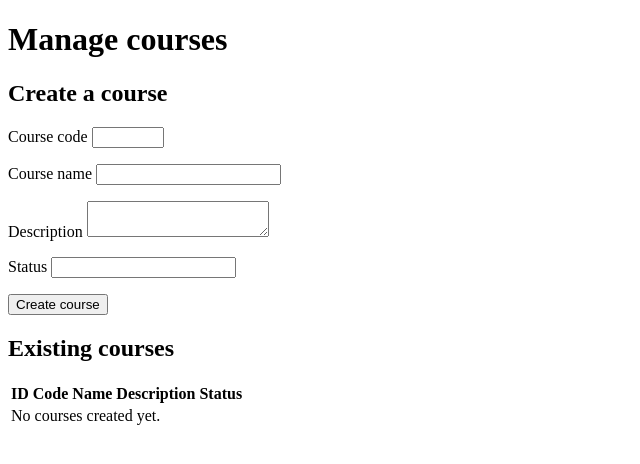
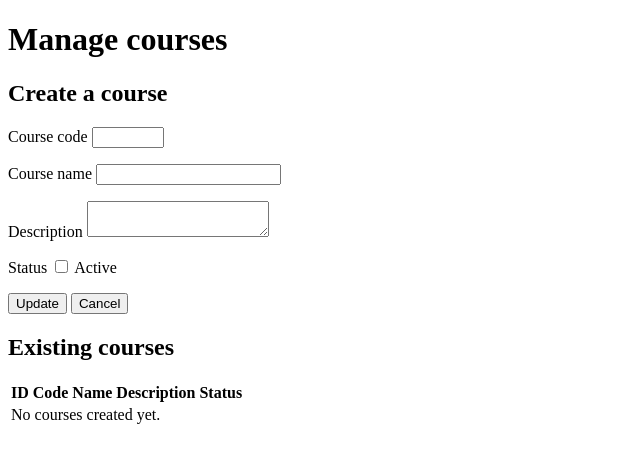
Before and after one commit to 23f2002196-netizen/MAD-1-Project, a Flask app: template templates/admin_courses.html in a window 1280 px wide. Shown: the top 464 px of the page, without its empty margins (0-640 px from the left). Run offline with Flask 3, Linux system fonts and the light colour scheme; the template is opened without the code that fills it, so the values that code supplies are empty.

Commit message:
i dont remember the changes made here - might be regarding course creation

```diff
--- a/app.py
+++ b/app.py
@@ -94,28 +94,28 @@ with closing(sqlite3.connect(database_path)) as database:
                     AND max_marks >= 0
                 ),
 
-            slot_creation_start_date TEXT NOT NULL
+            slot_creation_start_date TEXT
                 CHECK (
                     length(slot_creation_start_date) = 10
                     AND date(slot_creation_start_date, '+0 days')
                         IS slot_creation_start_date
                 ),
 
-            slot_creation_end_date TEXT NOT NULL
+            slot_creation_end_date TEXT
                 CHECK (
                     length(slot_creation_end_date) = 10
                     AND date(slot_creation_end_date, '+0 days')
                         IS slot_creation_end_date
                 ),
 
-            slot_booking_start_date TEXT NOT NULL
+            slot_booking_start_date TEXT
                 CHECK (
                     length(slot_booking_start_date) = 10
                     AND date(slot_booking_start_date, '+0 days')
                         IS slot_booking_start_date
                 ),
 
-            slot_booking_end_date TEXT NOT NULL
+            slot_booking_end_date TEXT
                 CHECK (
                     length(slot_booking_end_date) = 10
                     AND date(slot_booking_end_date, '+0 days')
@@ -453,6 +453,17 @@ def admin_courses():
         database.row_factory = sqlite3.Row
 
         if request.method == "POST":
+            if request.form.get("action") == "cancel":
+                return redirect(url_for("dashboard"))
+
+            course_name = request.form.get("course_name", "").strip()
+            description = request.form.get("description", "").strip()
+            status = (
+                "Active"
+                if request.form.get("active") == "1"
+                else "Inactive"
+            )
+
             course_name = request.form.get("course_name", "").strip()
             description = request.form.get("description", "").strip()
             status = request.form.get("status", "").strip()
@@ -483,6 +494,7 @@ def admin_courses():
                     "and spaces and cannot be blank; description must "
                     "be at most 200 characters and status at most 20."
                 )
+
 
         courses = database.execute(
             "SELECT * FROM course ORDER BY course_id DESC"
--- a/templates/admin_courses.html
+++ b/templates/admin_courses.html
@@ -35,11 +35,17 @@
 
         <p>
             <label for="status">Status</label>
-            <input id="status" name="status"
-                   type="text" maxlength="20">
+            <input type="checkbox" name="active" value="1"
+                {% if request.form.get('active') == '1' %}checked{% endif %}> Active
         </p>
 
-        <button type="submit">Create course</button>
+        <button type="submit" name="action" value="update">
+            Update
+        </button>
+
+        <button type="submit" name="action" value="cancel" formnovalidate>
+            Cancel
+        </button>
     </form>
 
     <h2>Existing courses</h2>
```
Also changed, not shown: examinationapp.db.
